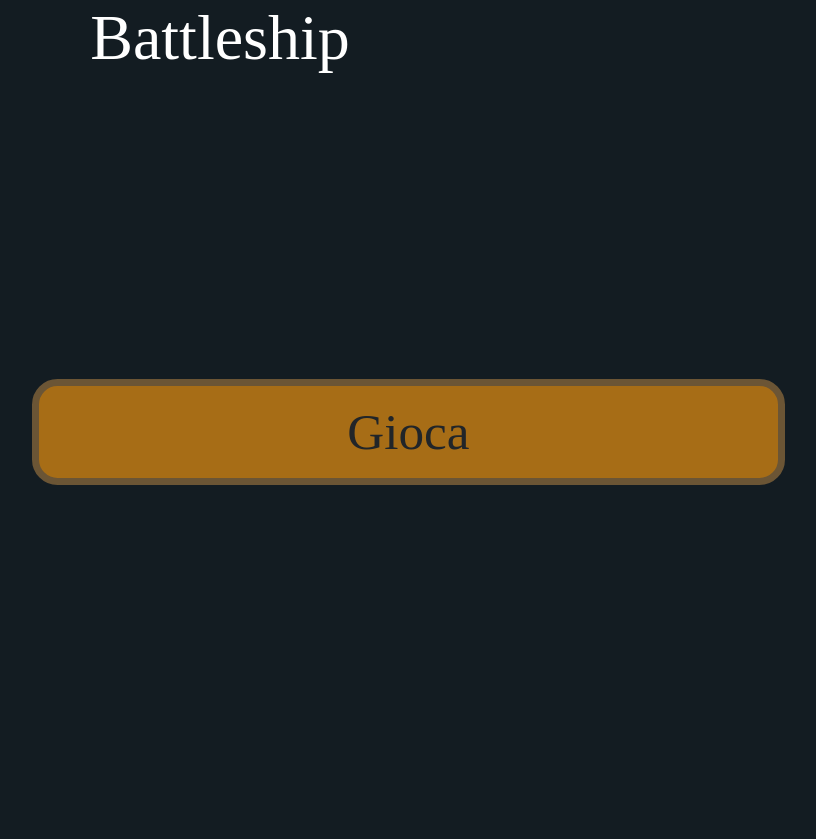
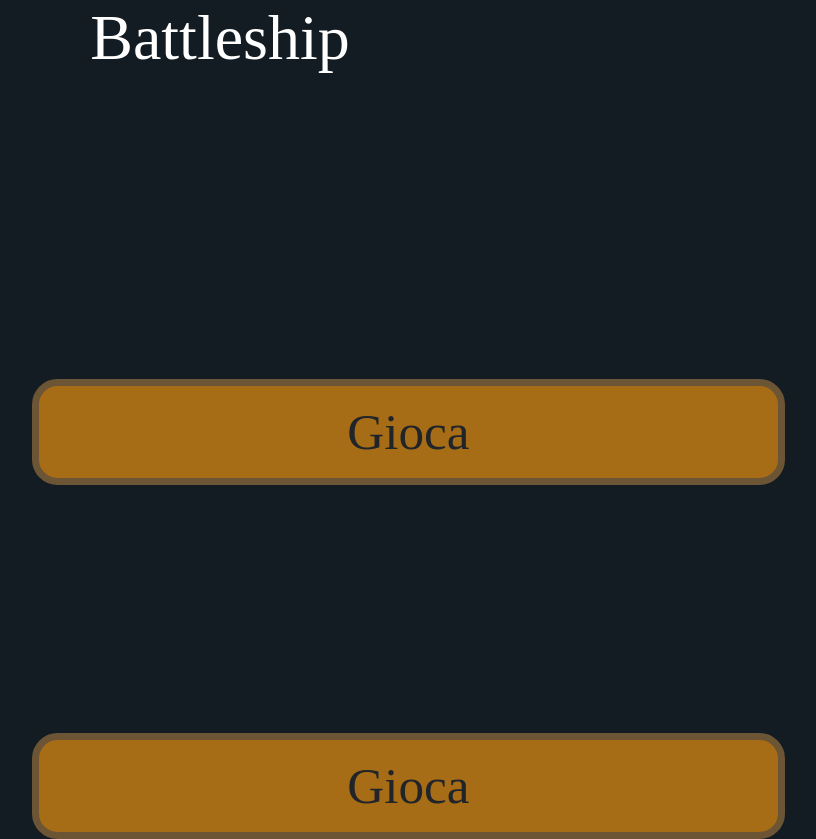
Before and after one commit to Mattia-Zanini/Absolute-BattleShip, a Vue app in the folder Battaglia_Navale/: page / in a window 1280 px wide. Both pictures are taken after a click on the button "Gioca". Shown: the whole page, without its empty margins (420-1236 px from the left). Before the commit the page ends 800 px from the top, so only its background shows below. Built offline with nearby package versions, Linux system fonts and the light colour scheme; a web font is replaced by a local one.

Commit message:
added an animation

```diff
--- a/Battaglia_Navale/index.html
+++ b/Battaglia_Navale/index.html
@@ -4,8 +4,11 @@
 <head>
   <meta charset="UTF-8" />
   <link rel="icon" type="image/png" href="/favicon.png" />
-  <meta name="viewport" content="width=device-width, initial-scale=1.0" /> <!-- CSS-->
-  <link rel="stylesheet" href="./src/components/CSS/page.css" /> <!-- Bootstrap CSS -->
+  <meta name="viewport" content="width=device-width, initial-scale=1.0" />
+  <!-- CSS-->
+  <link rel="stylesheet" href="./src/components/CSS/page.css" />
+  <link rel="stylesheet" href="./src/components/CSS/animation.css" />
+  <!-- Bootstrap CSS -->
   <link href="https://cdn.jsdelivr.net/npm/bootstrap@5.1.3/dist/css/bootstrap.min.css" rel="stylesheet"
     integrity="sha384-1BmE4kWBq78iYhFldvKuhfTAU6auU8tT94WrHftjDbrCEXSU1oBoqyl2QvZ6jIW3" crossorigin="anonymous" />
   <title>BattleShip</title>
--- a/Battaglia_Navale/src/App.vue
+++ b/Battaglia_Navale/src/App.vue
@@ -18,7 +18,10 @@ Game();
       </div>
     </div>
     <div class="row" v-else>
-      <div class="col-12 d-flex justify-content-center">
+      <div class="col-12 d-flex justify-content-center zoomin">
+        <button class="btn start" @click="showMenu">Gioca</button>
+      </div>
+      <div class="col-12 d-flex justify-content-center zoomin">
         <button class="btn start" @click="showMenu">Gioca</button>
       </div>
     </div>
--- /dev/null
+++ b/Battaglia_Navale/src/components/CSS/animation.css
@@ -0,0 +1,9 @@
+@keyframes zoomin{
+  from{
+    transform: scale(0);
+  }
+  to{
+    transform: scale(1);
+  }
+
+}
--- a/Battaglia_Navale/src/components/CSS/page.css
+++ b/Battaglia_Navale/src/components/CSS/page.css
@@ -59,3 +59,10 @@ table.grid {
   background-color: #704a11 !important;
   color: white !important;
 }
+.zoomin{
+  animation-name: zoomin;
+  animation-duration: 0.3s;
+  animation-iteration-count: 1;
+  animation-direction: normal;
+  animation-fill-mode: forwards;
+}
```
